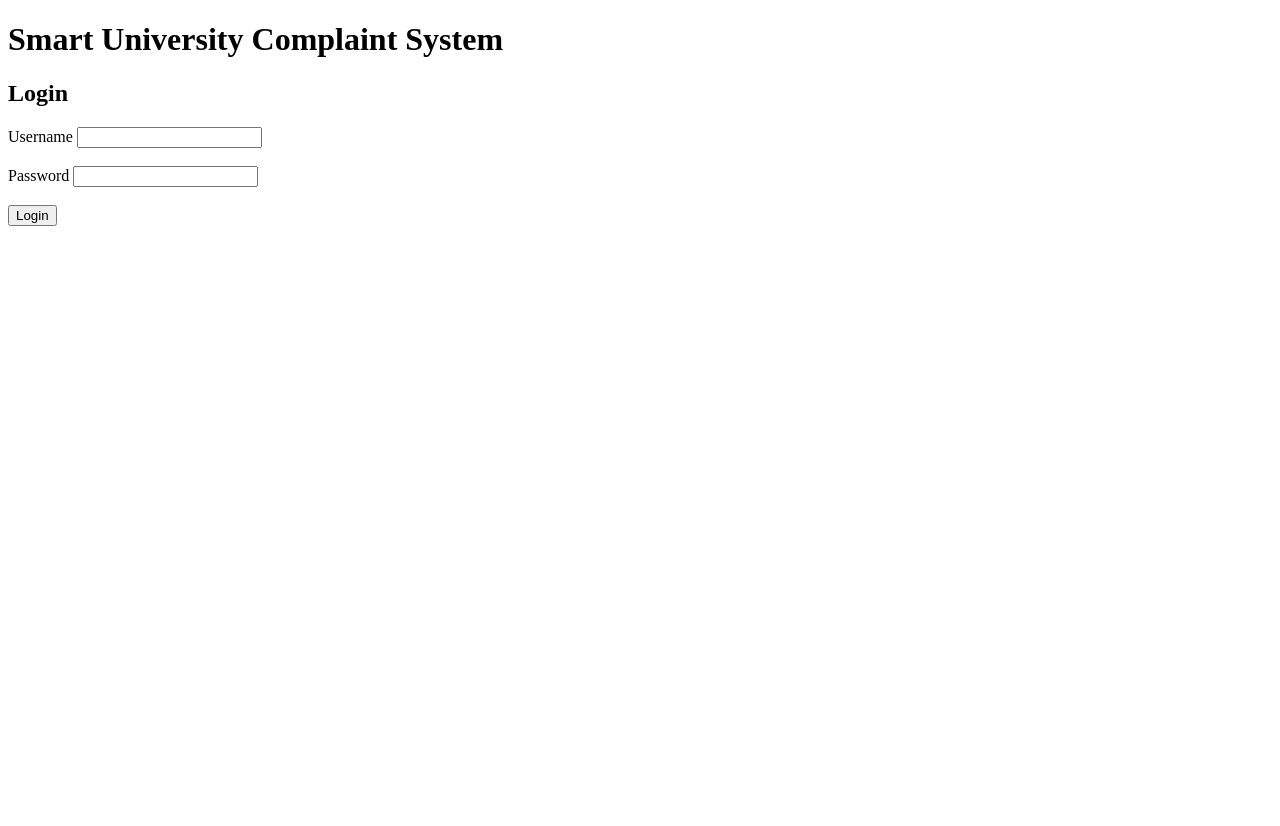
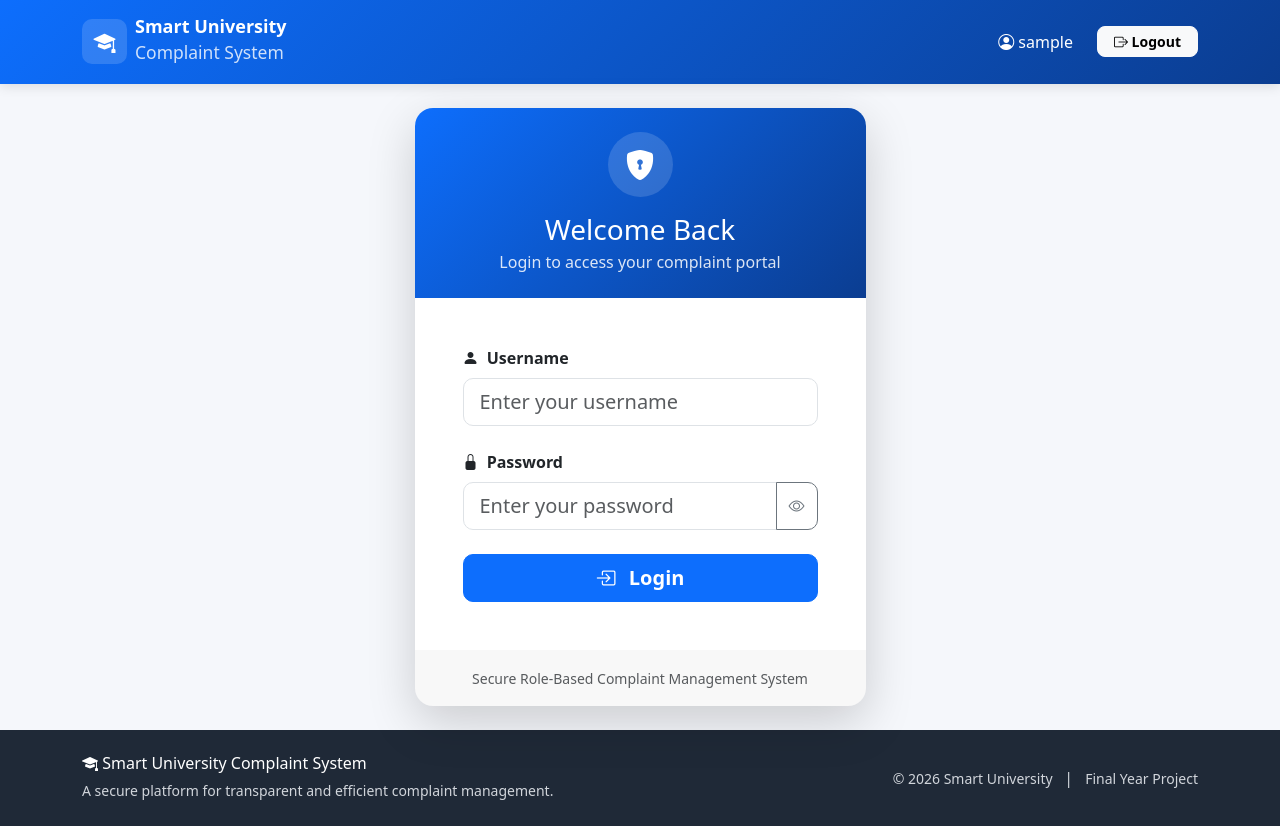
Before and after one commit to mudasirrehman-dev/smart_uni_complaint_system, a Flask app: page /login in a window 1280 px wide. Before the commit the page ends 226 px from the top, so only its background shows below. Run offline with Flask 3, Linux system fonts and the light colour scheme; the visitor is signed in with stand-in values (Sample User, id 1).

Commit message:
Login Page Design Complete.

```diff
--- /dev/null
+++ b/static/css/style.css
@@ -0,0 +1,132 @@
+/* ================================
+   GLOBAL
+================================ */
+
+body {
+    background-color: #f5f7fb;
+    color: #212529;
+}
+
+
+/* ================================
+   NAVBAR
+================================ */
+
+.university-navbar {
+    background: linear-gradient(135deg, #0d6efd, #0b3d91);
+    padding: 12px 0;
+    box-shadow: 0 2px 12px rgba(0, 0, 0, 0.12);
+}
+
+.brand-icon {
+    width: 45px;
+    height: 45px;
+
+    display: flex;
+    align-items: center;
+    justify-content: center;
+
+    background-color: rgba(255, 255, 255, 0.15);
+
+    border-radius: 10px;
+
+    font-size: 22px;
+}
+
+.brand-title {
+    font-size: 18px;
+    font-weight: 700;
+    line-height: 1.1;
+}
+
+.brand-subtitle {
+    opacity: 0.8;
+}
+
+.user-welcome {
+    color: white !important;
+}
+
+.logout-btn {
+    font-weight: 600;
+    border-radius: 8px;
+}
+
+
+/* ================================
+   MAIN CONTENT
+================================ */
+
+main {
+    min-height: 500px;
+}
+
+
+/* ================================
+   FOOTER
+================================ */
+
+.footer {
+    background-color: #1f2937;
+    color: #d1d5db;
+}
+
+.footer h6 {
+    color: white;
+}
+
+/* ================================
+   LOGIN PAGE
+================================ */
+
+.login-page {
+    min-height: 70vh;
+}
+
+.login-card {
+    border-radius: 18px;
+    overflow: hidden;
+}
+
+.login-card-header {
+    background: linear-gradient(135deg, #0d6efd, #0b3d91);
+    color: white;
+}
+
+.login-card-header p {
+    opacity: 0.85;
+}
+
+.login-icon {
+    width: 65px;
+    height: 65px;
+
+    display: flex;
+    align-items: center;
+    justify-content: center;
+
+    margin: auto;
+
+    background-color: rgba(255, 255, 255, 0.15);
+
+    border-radius: 50%;
+
+    font-size: 30px;
+}
+
+.login-card .form-control {
+    border-radius: 10px;
+}
+
+.login-card .input-group .form-control {
+    border-radius: 10px 0 0 10px;
+}
+
+.login-card .input-group .btn {
+    border-radius: 0 10px 10px 0;
+}
+
+.login-btn {
+    border-radius: 10px;
+    font-weight: 600;
+}
--- /dev/null
+++ b/static/js/script.js
@@ -0,0 +1,27 @@
+const togglePassword = document.getElementById("togglePassword");
+const password = document.getElementById("password");
+const togglePasswordIcon = document.getElementById("togglePasswordIcon");
+
+if (togglePassword && password && togglePasswordIcon) {
+
+    togglePassword.addEventListener("click", function () {
+
+        if (password.type === "password") {
+
+            password.type = "text";
+
+            togglePasswordIcon.classList.remove("bi-eye");
+            togglePasswordIcon.classList.add("bi-eye-slash");
+
+        } else {
+
+            password.type = "password";
+
+            togglePasswordIcon.classList.remove("bi-eye-slash");
+            togglePasswordIcon.classList.add("bi-eye");
+
+        }
+
+    });
+
+}
--- /dev/null
+++ b/templates/base.html
@@ -0,0 +1,184 @@
+<!doctype html>
+<html lang="en">
+<head>
+    <meta charset="UTF-8">
+
+    <meta name="viewport" content="width=device-width, initial-scale=1.0">
+
+    <title>
+        {% block title %}
+        Smart University Complaint System
+        {% endblock %}
+    </title>
+
+    <!-- Bootstrap CSS -->
+    <link
+        href="https://cdn.jsdelivr.net/npm/bootstrap@5.3.3/dist/css/bootstrap.min.css"
+        rel="stylesheet"
+    >
+
+    <!-- Bootstrap Icons -->
+    <link
+        rel="stylesheet"
+        href="https://cdn.jsdelivr.net/npm/bootstrap-icons@1.11.3/font/bootstrap-icons.min.css"
+    >
+
+    <!-- Custom CSS -->
+    <link
+        rel="stylesheet"
+        href="{{ url_for('static', filename='css/style.css') }}"
+    >
+
+    {% block extra_css %}{% endblock %}
+</head>
+
+<body class="d-flex flex-column min-vh-100">
+
+    <!-- ================= HEADER / NAVBAR ================= -->
+
+    <nav class="navbar navbar-expand-lg navbar-dark university-navbar">
+        <div class="container">
+
+            <!-- Logo / Brand -->
+            <a class="navbar-brand d-flex align-items-center gap-2" href="/">
+                <div class="brand-icon">
+                    <i class="bi bi-mortarboard-fill"></i>
+                </div>
+
+                <div>
+                    <div class="brand-title">
+                        Smart University
+                    </div>
+
+                    <small class="brand-subtitle">
+                        Complaint System
+                    </small>
+                </div>
+            </a>
+
+            <!-- Mobile Menu Button -->
+            <button
+                class="navbar-toggler"
+                type="button"
+                data-bs-toggle="collapse"
+                data-bs-target="#mainNavbar"
+            >
+                <span class="navbar-toggler-icon"></span>
+            </button>
+
+            <!-- Navbar Links -->
+            <div
+                class="collapse navbar-collapse"
+                id="mainNavbar"
+            >
+                <ul class="navbar-nav ms-auto align-items-lg-center">
+
+                    {% if session.get("user_id") %}
+
+                    <li class="nav-item">
+                        <span class="nav-link user-welcome">
+                            <i class="bi bi-person-circle"></i>
+                            {{ session.get("username") }}
+                        </span>
+                    </li>
+
+                    <li class="nav-item ms-lg-3">
+                        <a
+                            class="btn btn-light btn-sm px-3 logout-btn"
+                            href="{{ url_for('logout') }}"
+                        >
+                            <i class="bi bi-box-arrow-right"></i>
+                            Logout
+                        </a>
+                    </li>
+
+                    {% else %}
+
+                    <li class="nav-item">
+                        <span class="nav-link">
+                            Secure Complaint Management Portal
+                        </span>
+                    </li>
+
+                    {% endif %}
+
+                </ul>
+            </div>
+
+        </div>
+    </nav>
+
+
+    <!-- ================= MAIN CONTENT ================= -->
+
+    <main class="flex-grow-1 py-4">
+
+        <div class="container">
+
+            {% block content %}
+            {% endblock %}
+
+        </div>
+
+    </main>
+
+
+    <!-- ================= FOOTER ================= -->
+
+    <footer class="footer mt-auto">
+
+        <div class="container">
+
+            <div class="row align-items-center py-4">
+
+                <!-- Left -->
+                <div class="col-md-6 text-center text-md-start">
+
+                    <h6 class="mb-1">
+                        <i class="bi bi-mortarboard-fill"></i>
+                        Smart University Complaint System
+                    </h6>
+
+                    <small>
+                        A secure platform for transparent and efficient
+                        complaint management.
+                    </small>
+
+                </div>
+
+                <!-- Right -->
+                <div class="col-md-6 text-center text-md-end mt-3 mt-md-0">
+
+                    <small>
+                        © 2026 Smart University
+                    </small>
+
+                    <span class="mx-2">|</span>
+
+                    <small>
+                        Final Year Project
+                    </small>
+
+                </div>
+
+            </div>
+
+        </div>
+
+    </footer>
+
+
+    <!-- Bootstrap JS -->
+    <script
+        src="https://cdn.jsdelivr.net/npm/bootstrap@5.3.3/dist/js/bootstrap.bundle.min.js">
+    </script>
+
+    <!-- Custom JS -->
+    <script
+        src="{{ url_for('static', filename='js/script.js') }}">
+    </script>
+
+    {% block extra_js %}{% endblock %}
+
+</body>
+</html>
--- a/templates/login.html
+++ b/templates/login.html
@@ -1,47 +1,122 @@
-<!DOCTYPE html>
-<html lang="en">
-<head>
-    <meta charset="UTF-8">
-    <meta name="viewport" content="width=device-width, initial-scale=1.0">
+{% extends "base.html" %}
 
-    <title>Login - Smart University Complaint System</title>
-</head>
+{% block title %}
+Login | Smart University Complaint System
+{% endblock %}
 
-<body>
 
-    <h1>Smart University Complaint System</h1>
+{% block content %}
 
-    <h2>Login</h2>
+<div class="row justify-content-center align-items-center login-page">
 
-    <form method="POST" action="/login">
+    <div class="col-lg-5 col-md-7 col-sm-10">
 
-        <div>
-            <label for="username">Username</label>
+        <div class="card login-card border-0 shadow-lg">
+
+            <!-- Card Header -->
+            <div class="card-header login-card-header text-center border-0 py-4">
+
+                <div class="login-icon mb-3">
+                    <i class="bi bi-shield-lock-fill"></i>
+                </div>
+
+                <h3 class="mb-1">
+                    Welcome Back
+                </h3>
+
+                <p class="mb-0">
+                    Login to access your complaint portal
+                </p>
+
+            </div>
+
+
+            <!-- Card Body -->
+            <div class="card-body p-4 p-md-5">
+
+                <form method="POST">
+
+                    <!-- Username -->
+                    <div class="mb-4">
+
+                        <label class="form-label fw-semibold">
+                            <i class="bi bi-person-fill me-1"></i>
+                            Username
+                        </label>
+
                         <input
                             type="text"
-                id="username"
                             name="username"
+                            class="form-control form-control-lg"
+                            placeholder="Enter your username"
                             required
                         >
+
                     </div>
 
-        <br>
 
-        <div>
-            <label for="password">Password</label>
+                    <!-- Password -->
+                    <div class="mb-4">
+
+                        <label class="form-label fw-semibold">
+                            <i class="bi bi-lock-fill me-1"></i>
+                            Password
+                        </label>
+
+                        <div class="input-group">
+
                             <input
                                 type="password"
+                                name="password"
                                 id="password"
-                name="password"
+                                class="form-control form-control-lg"
+                                placeholder="Enter your password"
                                 required
                             >
+
+                            <button
+                                class="btn btn-outline-secondary"
+                                type="button"
+                                id="togglePassword"
+                            >
+                                <i
+                                    class="bi bi-eye"
+                                    id="togglePasswordIcon"
+                                ></i>
+                            </button>
+
                         </div>
 
-        <br>
+                    </div>
 
-        <button type="submit">Login</button>
+
+                    <!-- Login Button -->
+                    <button
+                        type="submit"
+                        class="btn btn-primary btn-lg w-100 login-btn"
+                    >
+                        <i class="bi bi-box-arrow-in-right me-2"></i>
+                        Login
+                    </button>
 
                 </form>
 
-</body>
-</html>
+            </div>
+
+
+            <!-- Card Footer -->
+            <div class="card-footer text-center border-0 py-3">
+
+                <small class="text-muted">
+                    Secure Role-Based Complaint Management System
+                </small>
+
+            </div>
+
+        </div>
+
+    </div>
+
+</div>
+
+{% endblock %}
```
Lines whose indentation alone changed are shown as unchanged.
